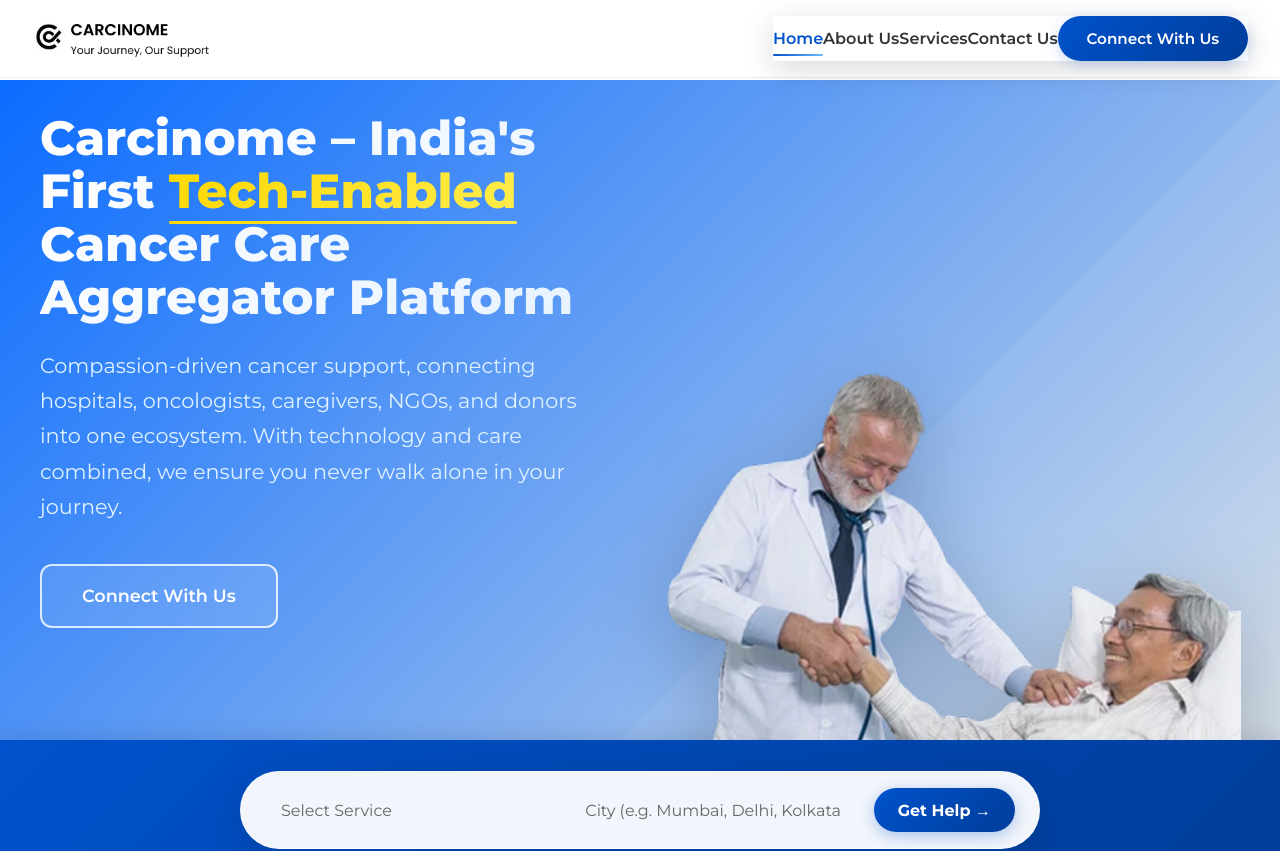
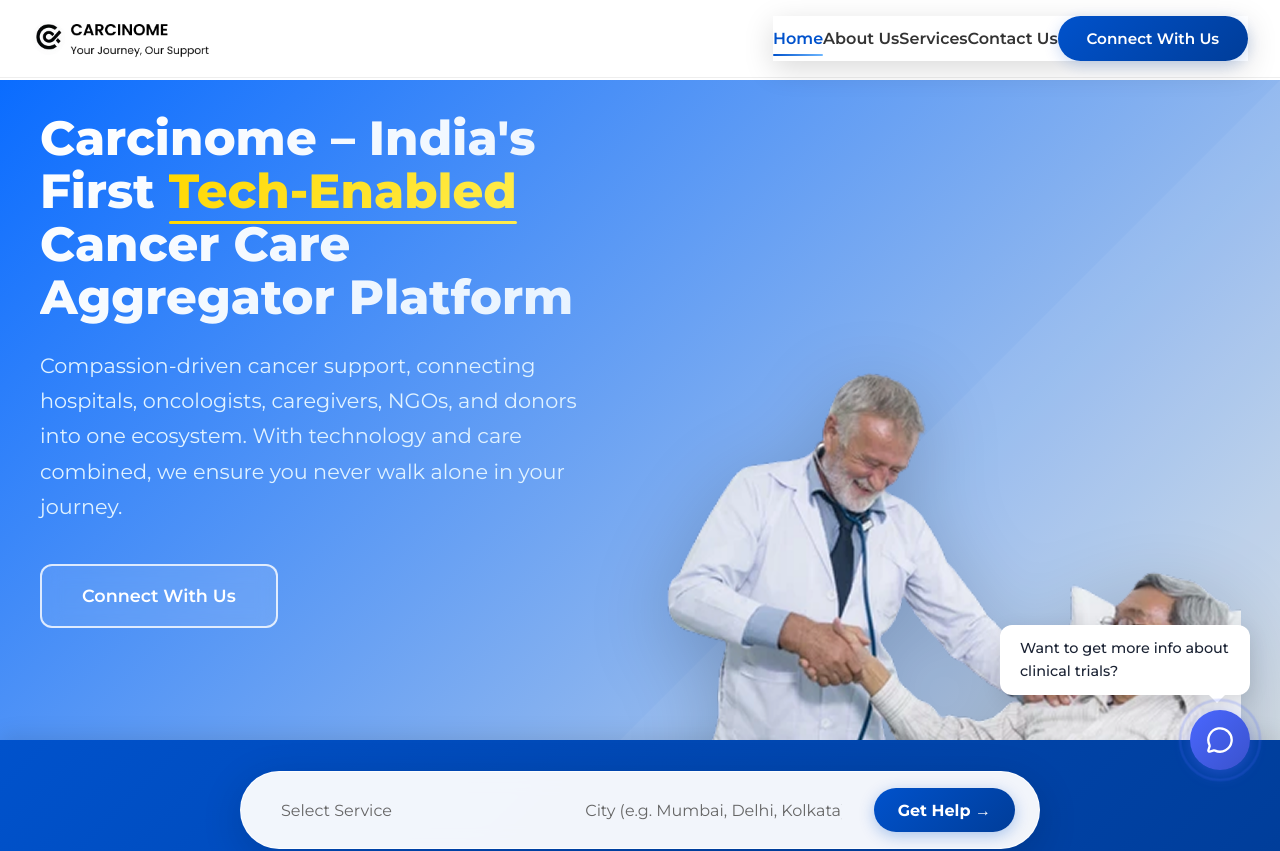
Before and after one commit to Suraj-creation/carcinome-, a React (Vite) app in the folder client/: page / in a window 1280 px wide. Shown: the top 851 px of the page. Built offline with nearby package versions, Linux system fonts and the light colour scheme.

Commit message:
live LiveAssistBot modal(Bottom right)

```diff
--- /dev/null
+++ b/client/src/components/LiveAssistBot.css
@@ -0,0 +1,242 @@
+.bot-container {
+    position: fixed;
+    bottom: 30px;
+    right: 30px;
+    z-index: 1000;
+    font-family: 'Inter', sans-serif;
+}
+
+/* Floating Button */
+.bot-floater {
+    width: 60px;
+    height: 60px;
+    border-radius: 50%;
+    background: linear-gradient(135deg, #4A67FF, #3A52CC);
+    color: white;
+    border: none;
+    cursor: pointer;
+    box-shadow: 0 4px 15px rgba(74, 103, 255, 0.4);
+    display: flex;
+    align-items: center;
+    justify-content: center;
+    transition: all 0.3s cubic-bezier(0.175, 0.885, 0.32, 1.275);
+    position: relative;
+    outline: none;
+}
+
+.bot-floater:hover {
+    transform: scale(1.1);
+    box-shadow: 0 6px 20px rgba(74, 103, 255, 0.6);
+}
+
+.bot-floater.active {
+    background: #FFD200;
+    /* Yellow */
+    box-shadow: 0 4px 15px rgba(255, 210, 0, 0.4);
+}
+
+.bot-pulse {
+    position: absolute;
+    width: 100%;
+    height: 100%;
+    border-radius: 50%;
+    border: 2px solid #4A67FF;
+    animation: pulse 2s infinite;
+}
+
+@keyframes pulse {
+    0% {
+        transform: scale(1);
+        opacity: 0.8;
+    }
+
+    100% {
+        transform: scale(1.5);
+        opacity: 0;
+    }
+}
+
+/* Toast Message */
+.bot-toast {
+    position: absolute;
+    bottom: 75px;
+    right: 0;
+    background: white;
+    padding: 12px 20px;
+    border-radius: 12px;
+    box-shadow: 0 5px 20px rgba(0, 0, 0, 0.1);
+    min-width: 250px;
+    cursor: pointer;
+    animation: slideIn 0.5s ease;
+}
+
+.bot-toast p {
+    margin: 0;
+    font-size: 0.9rem;
+    color: #1a2233;
+    font-weight: 500;
+}
+
+.toast-arrow {
+    position: absolute;
+    bottom: -8px;
+    right: 25px;
+    width: 0;
+    height: 0;
+    border-left: 8px solid transparent;
+    border-right: 8px solid transparent;
+    border-top: 8px solid white;
+}
+
+@keyframes slideIn {
+    from {
+        opacity: 0;
+        transform: translateY(20px);
+    }
+
+    to {
+        opacity: 1;
+        transform: translateY(0);
+    }
+}
+
+/* Chat Window */
+.bot-window {
+    position: absolute;
+    bottom: 80px;
+    right: 0;
+    width: 320px;
+    background: rgba(255, 255, 255, 0.7);
+    backdrop-filter: blur(20px);
+    border: none;
+    border-radius: 20px;
+    box-shadow: 0 10px 40px rgba(0, 0, 0, 0.15);
+    overflow: hidden;
+    animation: popup 0.4s cubic-bezier(0.175, 0.885, 0.32, 1.275);
+}
+
+@keyframes popup {
+    from {
+        opacity: 0;
+        transform: scale(0.8) translateY(20px);
+        transform-origin: bottom right;
+    }
+
+    to {
+        opacity: 1;
+        transform: scale(1) translateY(0);
+    }
+}
+
+.bot-header {
+    background: #4A67FF;
+    padding: 20px;
+    color: white;
+    display: flex;
+    justify-content: space-between;
+    align-items: center;
+}
+
+.bot-header h3 {
+    margin: 0;
+    font-size: 1.1rem;
+    font-weight: 600;
+}
+
+.close-btn {
+    background: rgba(255, 255, 255, 0.2);
+    border: none;
+    color: white;
+    border-radius: 50%;
+    width: 28px;
+    height: 28px;
+    display: flex;
+    align-items: center;
+    justify-content: center;
+    cursor: pointer;
+    transition: background 0.2s;
+}
+
+.close-btn:hover {
+    background: rgba(255, 255, 255, 0.3);
+}
+
+.bot-content {
+    padding: 20px;
+}
+
+.bot-message {
+    background: white;
+    padding: 12px 16px;
+    border-radius: 15px 15px 15px 0;
+    margin-bottom: 20px;
+    box-shadow: 0 2px 5px rgba(0, 0, 0, 0.05);
+}
+
+.bot-message p {
+    margin: 0;
+    font-size: 0.95rem;
+    color: #444;
+    line-height: 1.4;
+}
+
+.bot-options {
+    display: flex;
+    flex-direction: column;
+    gap: 12px;
+}
+
+.option-btn {
+    background: white;
+    border: 1px solid #e0e6ed;
+    padding: 12px 16px;
+    border-radius: 12px;
+    display: flex;
+    justify-content: space-between;
+    align-items: center;
+    cursor: pointer;
+    transition: all 0.2s;
+    text-align: left;
+}
+
+.option-btn span {
+    font-size: 0.9rem;
+    font-weight: 500;
+    color: #333;
+}
+
+.option-btn:hover {
+    border-color: #4A67FF;
+    background: rgba(74, 103, 255, 0.05);
+    transform: translateX(5px);
+}
+
+.option-btn.secondary:hover {
+    border-color: #25D366;
+    background: rgba(37, 211, 102, 0.05);
+}
+
+.bot-footer {
+    padding: 10px 20px;
+    background: rgba(0, 0, 0, 0.03);
+    text-align: center;
+}
+
+.bot-footer p {
+    margin: 0;
+    font-size: 0.75rem;
+    color: #888;
+}
+
+/* Mobile Responsive */
+@media (max-width: 480px) {
+    .bot-window {
+        width: calc(100vw - 40px);
+        right: -10px;
+    }
+
+    .bot-container {
+        bottom: 20px;
+        right: 20px;
+    }
+}
--- /dev/null
+++ b/client/src/components/LiveAssistBot.jsx
@@ -0,0 +1,96 @@
+import React, { useState, useEffect } from "react";
+import "./LiveAssistBot.css";
+import { MessageCircle, X, Send } from "lucide-react";
+
+const LiveAssistBot = () => {
+    const [isOpen, setIsOpen] = useState(false);
+    const [showToast, setShowToast] = useState(false);
+
+    // Show toast message every 30 seconds if chat is closed
+    useEffect(() => {
+        const interval = setInterval(() => {
+            if (!isOpen) {
+                setShowToast(true);
+                // Hide toast after 8 seconds
+                setTimeout(() => setShowToast(false), 8000);
+            }
+        }, 30000);
+
+        return () => clearInterval(interval);
+    }, [isOpen]);
+
+    // Initial toast after 5 seconds
+    useEffect(() => {
+        const timer = setTimeout(() => {
+            if (!isOpen) setShowToast(true);
+        }, 5000);
+        return () => clearTimeout(timer);
+    }, []);
+
+    const toggleChat = () => {
+        setIsOpen(!isOpen);
+        setShowToast(false);
+    };
+
+    const handleOptionClick = (url) => {
+        window.location.href = url;
+    };
+
+    return (
+        <div className="bot-container">
+            {/* Toast Message */}
+            {showToast && !isOpen && (
+                <div className="bot-toast" onClick={toggleChat}>
+                    <p>Want to get more info about clinical trials?</p>
+                    <div className="toast-arrow"></div>
+                </div>
+            )}
+
+            {/* Floating Button */}
+            <button className={`bot-floater ${isOpen ? 'active' : ''}`} onClick={toggleChat}>
+                {isOpen ? <X size={24} /> : <MessageCircle size={28} />}
+                {!isOpen && <span className="bot-pulse"></span>}
+            </button>
+
+            {/* Chat Window */}
+            {isOpen && (
+                <div className="bot-window">
+                    <div className="bot-header">
+                        <h3>Live Assist Bot</h3>
+                        <button className="close-btn" onClick={toggleChat}><X size={18} /></button>
+                    </div>
+
+                    <div className="bot-content">
+                        <div className="bot-message greeting">
+                            <p>Hello! How can we help you today?</p>
+                        </div>
+
+                        <div className="bot-options">
+                            <button
+                                className="option-btn"
+                                onClick={() => handleOptionClick("https://wa.me/918191054955")}
+                            >
+                                <span>Cancer Care beyond hospitals</span>
+                                <Send size={14} />
+                            </button>
+
+                            <button
+                                className="option-btn secondary"
+                                onClick={() => handleOptionClick("https://wa.me/14155238886")}
+                            >
+                                <span>Ai powered Clinical Trials Bot</span>
+                                <Send size={14} />
+                            </button>
+                        </div>
+                    </div>
+
+                    <div className="bot-footer">
+                        <p>Powered by Carcinome</p>
+                    </div>
+                </div>
+            )}
+        </div>
+    );
+};
+
+export default LiveAssistBot;
--- a/client/src/pages/Home.jsx
+++ b/client/src/pages/Home.jsx
@@ -8,6 +8,7 @@
 import Awareness from "../components/Awereness";
 import AboveFooter from "../components/Abovefooter";
 import Footer from "../components/Footer";
+import LiveAssistBot from "../components/LiveAssistBot";
 
 
 
@@ -33,6 +34,7 @@
       <Awareness id="awareness" />
       <AboveFooter id="consultation" />
       <Footer id="contact" />
+      <LiveAssistBot />
     </>
   );
 }
```
Also changed, not shown: client/src/components/HeroSection.css (+13 -12 lines), client/src/components/AboutSection.css (line endings or trailing spaces).
